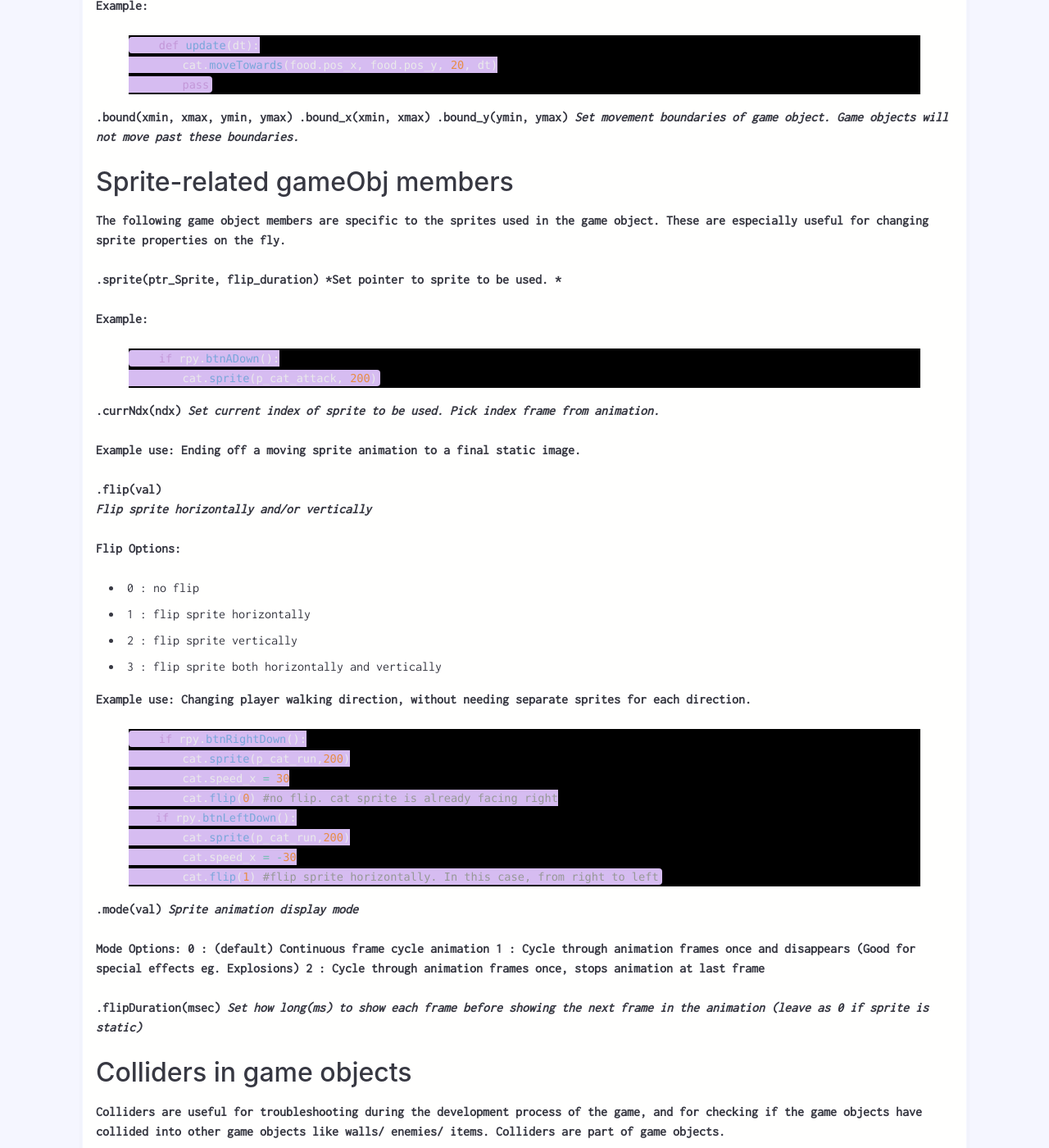
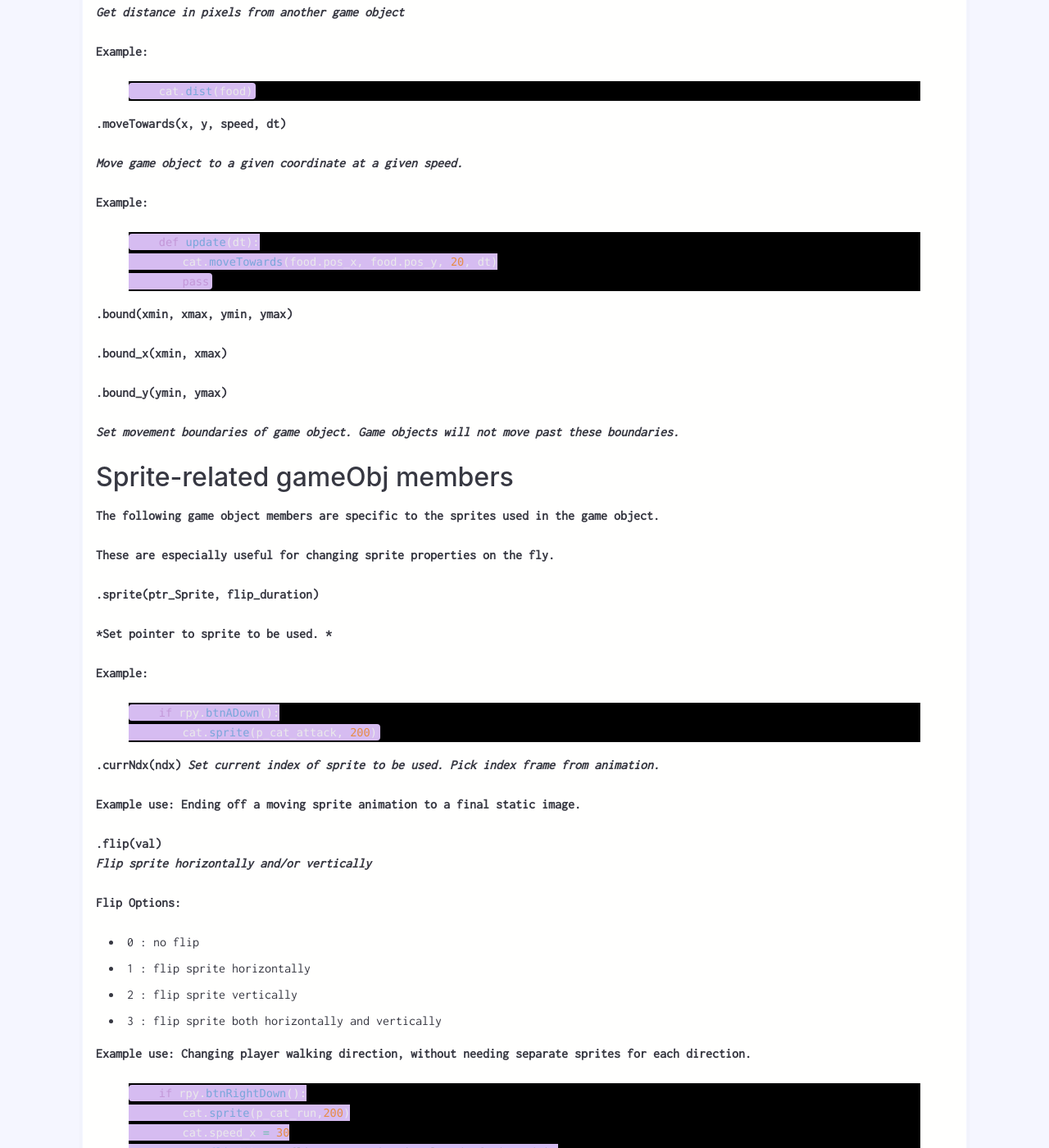
Before and after one commit to respawnin/retropy-docs, a Jekyll site: the page built from _posts/Game Engine/2023-08-30-api-reference.md, in a window 1280 px wide and 1400 px high, scrolled down 4540 px. Shown: the whole window at 82% size. Built offline with Jekyll 4.4.1, drawn with Linux system fonts in a browser that asks for light colours; nearby versions of some CDN libraries; some web fonts are replaced; comment, search, counter and statistics services are not loaded; some of the changed text lies outside the part shown.

Commit message:
Update 2023-08-30-api-reference.md

```diff
--- a/_posts/Game Engine/2023-08-30-api-reference.md
+++ b/_posts/Game Engine/2023-08-30-api-reference.md
@@ -27,6 +27,7 @@ rpy.run(update, draw)
 
 {% endhighlight %}
 
+
 ## The retroPy Game Engine Class
 .quitRun()
 .pauseRun()
@@ -36,6 +37,7 @@ rpy.run(update, draw)
 .color_p(color)
 .color_palette(val)
 .color_reset()
+
 
 ## Colour Palette
 By default, retroPy uses [PICO-8's 16 colour palette](https://lospec.com/palette-list/pico-8). Every number (0-15) represents a colour.
@@ -66,6 +68,7 @@ To load sprites stored in **python Sprite String** files
 {% endhighlight %}
 Where `Assets` is the folder name, and heart is the python file name (`heart.py`), followed by the variable named `heart`.
 > retroPy comes with standard assets for you to quickly get started. More on this here.
+
 
 
 ## Game Objects
@@ -130,10 +133,10 @@ You should see the cat on the screen with an idle animation like so.
 
 ## gameObj Members
 
-
- **.pos(pos_x, pos_y)**
+**.pos(pos_x, pos_y)**
 **.pos_x**
 **.pos_y**
+
 *Get/ Set the (top left) position of the game object*
 
 Example:
@@ -146,6 +149,7 @@ alternatively,
     player.pos_x = 0
     player.pos_y = 0
 {% endhighlight %}
+
 **mid_x, mid_y, bot_x, bot_y**
 *Get/Set the middle (center point) or bottom (bottom right) position of the game object*
 
@@ -157,7 +161,9 @@ Example:
     player.bot_x = 15
     player.bot_y = 15
 {% endhighlight %}
+
 **speed(speed_x, speed_y), speed_x, speed_y**
+
 *Get/Set the speed (pixels per second) of the game object along the x and y axis*
 
 Example:
@@ -172,6 +178,7 @@ Alternatively,
 {% endhighlight %}
 
 **acc(acc_x, acc_y), acc_x, acc_y**
+
 *Get/Set the acceleration of the game object along the x and y axis*
 
 Example:
@@ -185,14 +192,18 @@ Alternatively,
     player.acc_y = -10
 {% endhighlight %}
 
+
 **.dist(gameObj)**
+
 *Get distance in pixels from another game object*
 
 Example:
 {% highlight python  %}
     cat.dist(food)
 {% endhighlight %}
+
 **.moveTowards(x, y, speed, dt)**
+
 *Move game object to a given coordinate at a given speed.*
 
 Example:
@@ -202,16 +213,22 @@ Example:
         pass
 {% endhighlight %}
 
+
 **.bound(xmin, xmax, ymin, ymax)**
+
 **.bound_x(xmin, xmax)**
+
 **.bound_y(ymin, ymax)**
+
 *Set movement boundaries of game object. Game objects will not move past these boundaries.*
 
 ## Sprite-related gameObj members
 The following game object members are specific to the sprites used in the game object.
+
 These are especially useful for changing sprite properties on the fly.
 
 **.sprite(ptr_Sprite, flip_duration)**
+
 *Set pointer to sprite to be used. *
 
 Example:
@@ -252,12 +269,13 @@ Example use: Changing player walking direction, without needing separate sprites
 *Sprite animation display mode*
 
 Mode Options:
-0 : (default) Continuous frame cycle animation
-1 : Cycle through animation frames once and disappears (Good for special effects eg. Explosions)
-2 : Cycle through animation frames once, stops animation at last frame
+- 0 : (default) Continuous frame cycle animation
+- 1 : Cycle through animation frames once and disappears (Good for special effects eg. Explosions)
+- 2 : Cycle through animation frames once, stops animation at last frame
 
 
 **.flipDuration(msec)**
+
 *Set how long(ms) to show each frame before showing the next frame in the animation (leave as 0 if sprite is static)*
 
 ## Colliders in game objects
@@ -268,7 +286,7 @@ Colliders are useful for troubleshooting during the development process of the g
 *Draws a rectangle in a given colour to represent the collider. By default, the collider is the size of the sprite.*
 
 Example:
-{% highlight python linenos %}
+{% highlight python  %}
     def draw():
         rpy.clear()
         cat.draw()
@@ -279,7 +297,7 @@ Example:
 *Returns True if the game object collided with another game object. *
 
 Example:
-{% highlight python linenos %}
+{% highlight python  %}
     def update(dt):
         food.update(dt)
         cat.moveTowards(food.pos_x, food.pos_y, 20, dt)
@@ -293,14 +311,17 @@ Example:
 *Check if a point is inside the gameObj collider*
 
 **.resizeCollider(x, y, w, h)**
-*Resize the gameObj collider. *
+*Resize the gameObj collider.*
+
 Example use: AOE damage
 
 **.collider_xy(gameObj, x, y)**
+
 *Check if gameObj collides with another gameObj at position x,y*
 
 ## Drawing Primitives
 While drawing primitives is more costly and slower than drawing a sprite, they have their uses.
+
 retroPy supports the following primitive draw functions.
 
 **.pixel(x, y, color)**
@@ -315,6 +336,7 @@ retroPy supports the following primitive draw functions.
 
 **.hline(x, y, length, color)**
 **.vline(x, y, length, color)**
+
 *Draw a horizontal/ vertical line given the starting x,y position and length of the line *
 
 **.rect(Rect, color)**
@@ -325,6 +347,7 @@ Rect(x,y,width,length) - Built in class
 
 **.text(string, x, y, color)**
 *Write text to screen at position x,y*
+
 By default, retroPy uses a monospace 16x16 font size. Position x,y is the top left starting position.
 
 
@@ -335,7 +358,7 @@ The retroPy game engine natively supports the handheld game console's 8 button i
 Obtaining the 2 states of a button press - Down & Up (release) is easy.
 
 Example:
-{% highlight python linenos %}
+{% highlight python  %}
     def update(dt):
         if rpy.btnRightDown():
             cat.sprite(p_cat_run,200)
```
